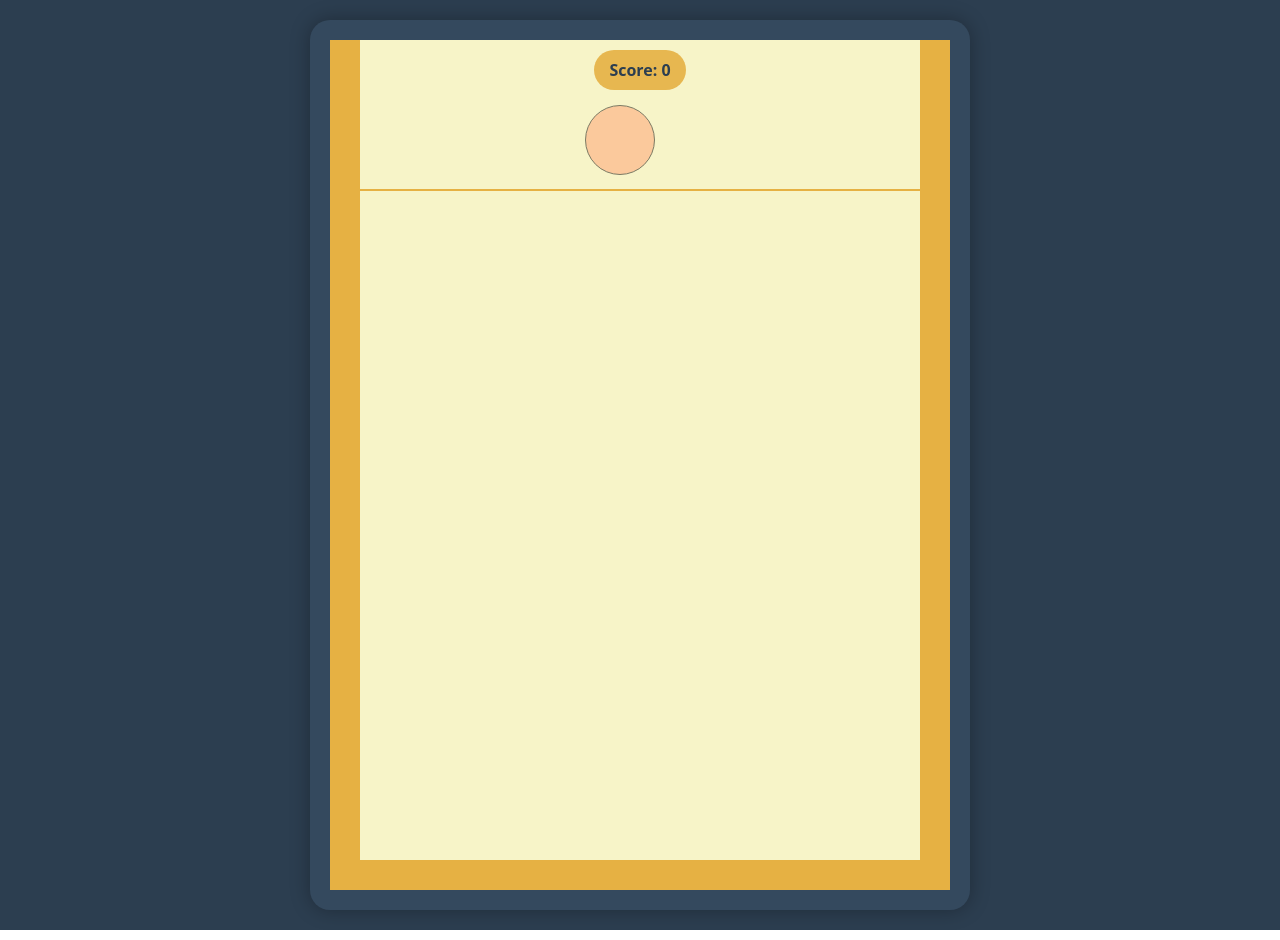
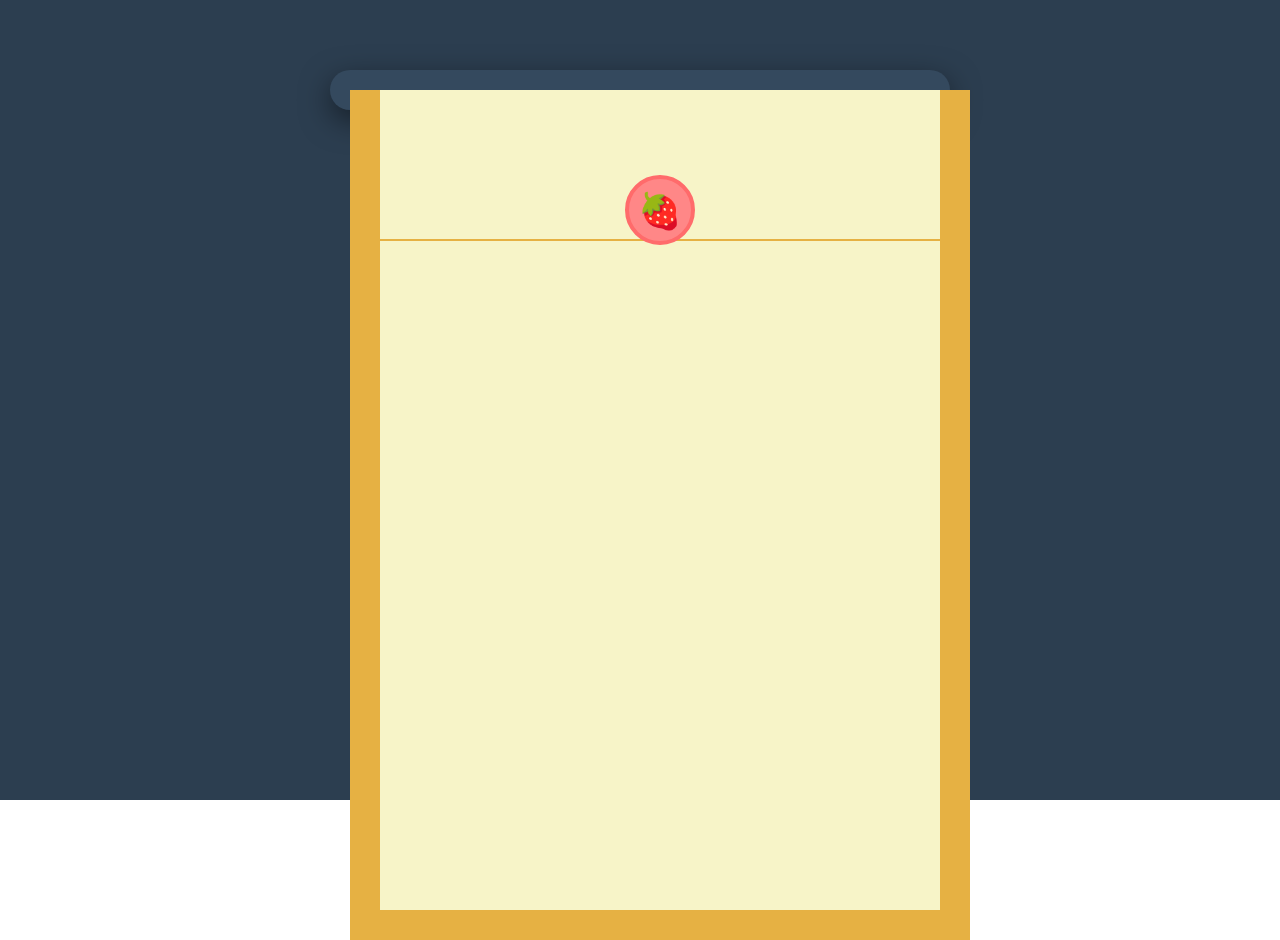
Before and after one commit to TaeWoongYoun/react-game, a React (Create React App) app: page /wm-game in a window 1280 px wide. Built offline with nearby package versions, Linux system fonts and the light colour scheme.

Commit message:
feat : Update game

```diff
--- a/src/pages/WatermelonGame.js
+++ b/src/pages/WatermelonGame.js
@@ -1,17 +1,87 @@
-import React, { useEffect, useRef, useState, useCallback } from 'react';
+import React, { useEffect, useRef, useState } from 'react';
 import Matter from "matter-js";
 
 const FRUITS = [
-    { radius: 25, color: "#ff7c7c", score: 1, name: "체리" },   // 크기 증가
-    { radius: 35, color: "#ff9f71", score: 2, name: "딸기" },
-    { radius: 45, color: "#ffd93d", score: 3, name: "레몬" },
-    { radius: 55, color: "#95d5b2", score: 4, name: "키위" },
-    { radius: 65, color: "#ff8364", score: 5, name: "오렌지" },
-    { radius: 75, color: "#ff6b6b", score: 6, name: "사과" },
-    { radius: 85, color: "#c0eb75", score: 7, name: "배" },
-    { radius: 95, color: "#87ceeb", score: 8, name: "블루베리" },
-    { radius: 105, color: "#ffb4a2", score: 9, name: "복숭아" },
-    { radius: 115, color: "#ff8ba7", score: 10, name: "수박" }
+    {
+        radius: 25,
+        color: "#FF6B6B",
+        borderColor: "#FF5252",
+        score: 1,
+        name: "체리",
+        label: "🍒"
+    },
+    {
+        radius: 35,
+        color: "#FF8787",
+        borderColor: "#FF6B6B",
+        score: 2,
+        name: "딸기",
+        label: "🍓"
+    },
+    {
+        radius: 45,
+        color: "#FFE066",
+        borderColor: "#FFD43B",
+        score: 3,
+        name: "레몬",
+        label: "🍋"
+    },
+    {
+        radius: 55,
+        color: "#A8E6CF",
+        borderColor: "#8CD3B6",
+        score: 4,
+        name: "키위",
+        label: "🥝"
+    },
+    {
+        radius: 65,
+        color: "#FFB94E",
+        borderColor: "#FFA726",
+        score: 5,
+        name: "오렌지",
+        label: "🍊"
+    },
+    {
+        radius: 75,
+        color: "#FF6B6B",
+        borderColor: "#FF5252",
+        score: 6,
+        name: "사과",
+        label: "🍎"
+    },
+    {
+        radius: 85,
+        color: "#C3E88D",
+        borderColor: "#AED581",
+        score: 7,
+        name: "배",
+        label: "🍐"
+    },
+    {
+        radius: 95,
+        color: "#82AAFF",
+        borderColor: "#64B5F6",
+        score: 8,
+        name: "블루베리",
+        label: "🫐"
+    },
+    {
+        radius: 105,
+        color: "#FFCCBC",
+        borderColor: "#FFAB91",
+        score: 9,
+        name: "복숭아",
+        label: "🍑"
+    },
+    {
+        radius: 115,
+        color: "#FF9B9B",
+        borderColor: "#FF8383",
+        score: 10,
+        name: "수박",
+        label: "🍉"
+    }
 ];
 
 const MOVE_SPEED = 15;
@@ -26,17 +96,13 @@ export default function WatermelonGame() {
   const renderRef = useRef(null);
   const runnerRef = useRef(null);
 
+  const [fruits, setFruits] = useState([]);
   const [score, setScore] = useState(0);
-  const [highScore, setHighScore] = useState(() => {
-    const saved = localStorage.getItem('watermelon-high-score');
-    return saved ? parseInt(saved) : 0;
-  });
   const [gameOver, setGameOver] = useState(false);
   const [nextFruit, setNextFruit] = useState(0);
   const [canDrop, setCanDrop] = useState(true);
   const [position, setPosition] = useState(310);
 
-  // 게임 초기화
   useEffect(() => {
     const Engine = Matter.Engine;
     const Render = Matter.Render;
@@ -44,13 +110,11 @@ export default function WatermelonGame() {
     const Bodies = Matter.Bodies;
     const Events = Matter.Events;
 
-    // 엔진 생성
     engineRef.current = Engine.create({
       enableSleeping: false,
       gravity: { x: 0, y: 1.5 }
     });
 
-    // 렌더러 설정
     renderRef.current = Render.create({
       element: containerRef.current,
       engine: engineRef.current,
@@ -63,7 +127,6 @@ export default function WatermelonGame() {
       }
     });
 
-    // 벽 생성
     const walls = [
       Bodies.rectangle(15, 425, 30, 850, {
         isStatic: true,
@@ -87,7 +150,20 @@ export default function WatermelonGame() {
 
     World.add(engineRef.current.world, walls);
 
-    // 충돌 감지
+    Events.on(engineRef.current, 'afterUpdate', () => {
+      const bodies = Matter.Composite.allBodies(engineRef.current.world);
+      const currentFruits = bodies
+        .filter(body => body.size !== undefined)
+        .map(body => ({
+          id: body.id,
+          x: body.position.x,
+          y: body.position.y,
+          size: body.size,
+          angle: body.angle
+        }));
+      setFruits(currentFruits);
+    });
+
     Events.on(engineRef.current, 'collisionStart', (event) => {
       event.pairs.forEach((collision) => {
         const bodyA = collision.bodyA;
@@ -122,9 +198,10 @@ export default function WatermelonGame() {
             frictionAir: 0.0003,
             density: 0.001,
             render: {
+              visible: true,
               fillStyle: newFruit.color,
-              strokeStyle: '#000',
-              lineWidth: 1
+              strokeStyle: newFruit.borderColor,
+              lineWidth: 4
             },
             size: newSize
           }
@@ -135,7 +212,6 @@ export default function WatermelonGame() {
       });
     });
 
-    // 게임 실행
     runnerRef.current = Matter.Runner.create();
     Matter.Runner.run(runnerRef.current, engineRef.current);
     Render.run(renderRef.current);
@@ -156,7 +232,6 @@ export default function WatermelonGame() {
     };
   }, []);
 
-  // 키보드 이벤트 처리
   useEffect(() => {
     const handleKeyPress = (e) => {
       if (gameOver) return;
@@ -178,9 +253,10 @@ export default function WatermelonGame() {
             frictionAir: 0.0003,
             density: 0.001,
             render: {
+              visible: true,
               fillStyle: fruit.color,
-              strokeStyle: '#000',
-              lineWidth: 1
+              strokeStyle: fruit.borderColor,
+              lineWidth: 4
             },
             size: nextFruit
           });
@@ -200,43 +276,51 @@ export default function WatermelonGame() {
   }, [position, canDrop, nextFruit, gameOver]);
 
   return (
-    <div className="watermelon-game" style={{
+    <div style={{
       display: 'flex',
-      flexDirection: 'column',
-      alignItems: 'center',
-      padding: '20px',
+      alignItems: 'flex-start',
+      justifyContent: 'center',
+      height: '100vh',
       backgroundColor: '#2c3e50',
-      minHeight: '100vh'
+      padding: '20px'
     }}>
-      <div className="game-container" style={{
+      <div style={{
         position: 'relative',
         backgroundColor: '#34495e',
         borderRadius: '20px',
         padding: '20px',
-        boxShadow: '0 0 20px rgba(0,0,0,0.3)'
+        boxShadow: '0 10px 30px rgba(0, 0, 0, 0.5)',
+        maxWidth: '620px',
+        width: '100%',
+        marginTop: '50px'
       }}>
-        <div ref={containerRef} className="canvas-container">
-          <canvas ref={canvasRef}/>
+        <div ref={containerRef} style={{ position: 'relative' }}>
+          <canvas ref={canvasRef} style={{ position: 'absolute' }}/>
 
-          <div style={{
-            position: 'absolute',
-            top: '20px',
-            left: '0',
-            right: '0',
-            display: 'flex',
-            justifyContent: 'space-around',
-            padding: '10px'
-          }}>
-            <div style={{
-              backgroundColor: 'rgba(230,177,67,0.9)',
-              padding: '8px 15px',
-              borderRadius: '20px',
-              color: '#2c3e50',
-              fontWeight: 'bold'
-            }}>Score: {score}</div>
-          </div>
+          {fruits.map(fruit => (
+            <div
+              key={fruit.id}
+              style={{
+                position: 'absolute',
+                top: 0,
+                left: 0,
+                width: FRUITS[fruit.size].radius * 2,
+                height: FRUITS[fruit.size].radius * 2,
+                backgroundColor: FRUITS[fruit.size].color,
+                border: `4px solid ${FRUITS[fruit.size].borderColor}`,
+                borderRadius: '50%',
+                display: 'flex',
+                alignItems: 'center',
+                justifyContent: 'center',
+                fontSize: `${FRUITS[fruit.size].radius}px`,
+                transform: `translate(${fruit.x - FRUITS[fruit.size].radius}px, ${fruit.y - FRUITS[fruit.size].radius}px) rotate(${fruit.angle}rad)`
+              }}
+            >
+              {FRUITS[fruit.size].label}
+            </div>
+          ))}
 
-          {!gameOver && canDrop && (
+          {canDrop && !gameOver && (
             <div style={{
               position: 'absolute',
               top: `${DROP_HEIGHT - FRUITS[nextFruit].radius}px`,
@@ -244,11 +328,16 @@ export default function WatermelonGame() {
               width: `${FRUITS[nextFruit].radius * 2}px`,
               height: `${FRUITS[nextFruit].radius * 2}px`,
               backgroundColor: FRUITS[nextFruit].color,
+              border: `4px solid ${FRUITS[nextFruit].borderColor}`,
               borderRadius: '50%',
-              opacity: 0.5,
-              transition: 'left 0.1s',
-              border: '1px solid #000'
-            }}/>
+              display: 'flex',
+              alignItems: 'center',
+              justifyContent: 'center',
+              fontSize: `${FRUITS[nextFruit].radius}px`,
+              zIndex: 2
+            }}>
+              {FRUITS[nextFruit].label}
+            </div>
           )}
 
           {gameOver && (
@@ -262,7 +351,8 @@ export default function WatermelonGame() {
               display: 'flex',
               alignItems: 'center',
               justifyContent: 'center',
-              borderRadius: '15px'
+              borderRadius: '15px',
+              zIndex: 3
             }}>
               <div style={{
                 backgroundColor: '#34495e',
```
